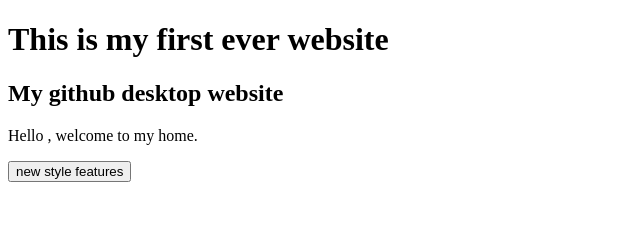
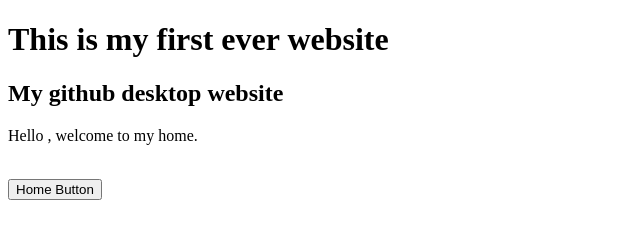
Before and after one commit to mamun86web/my-first-website, a plain HTML site: page index.html in a window 1280 px wide. Shown: the whole page, without its empty margins (0-640 px from the left). Drawn offline with Linux system fonts and the light colour scheme.

Commit message:
button features added

```diff
--- a/index.html
+++ b/index.html
@@ -10,6 +10,7 @@
     <h1>This is my first ever website</h1>
     <h2>My github desktop website</h2>
     <p> Hello , welcome to my home.</p>
-<button>new style features</button>
+    <br>
+    <button>Home Button</button>
 </body>
 </html>
```
